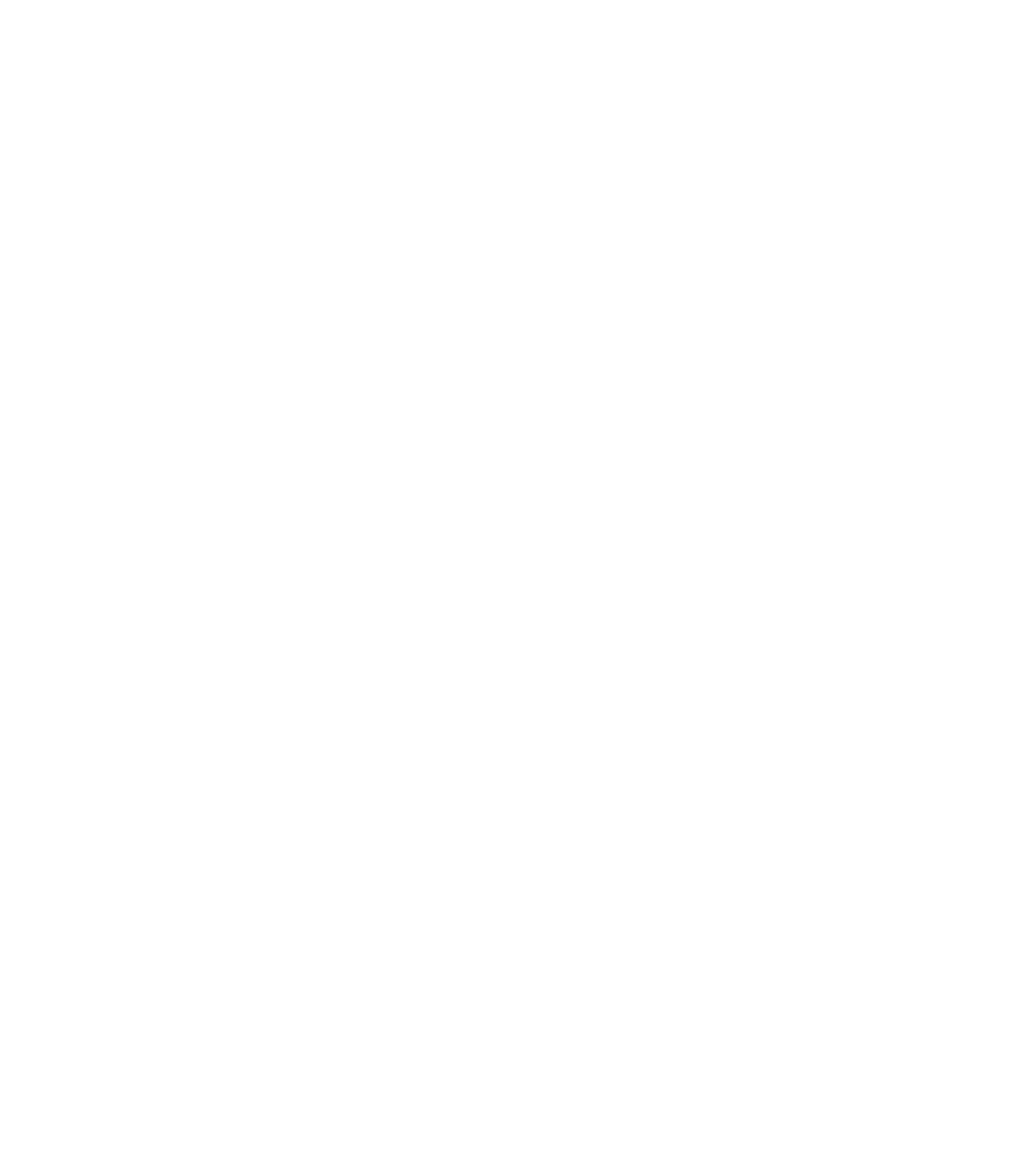
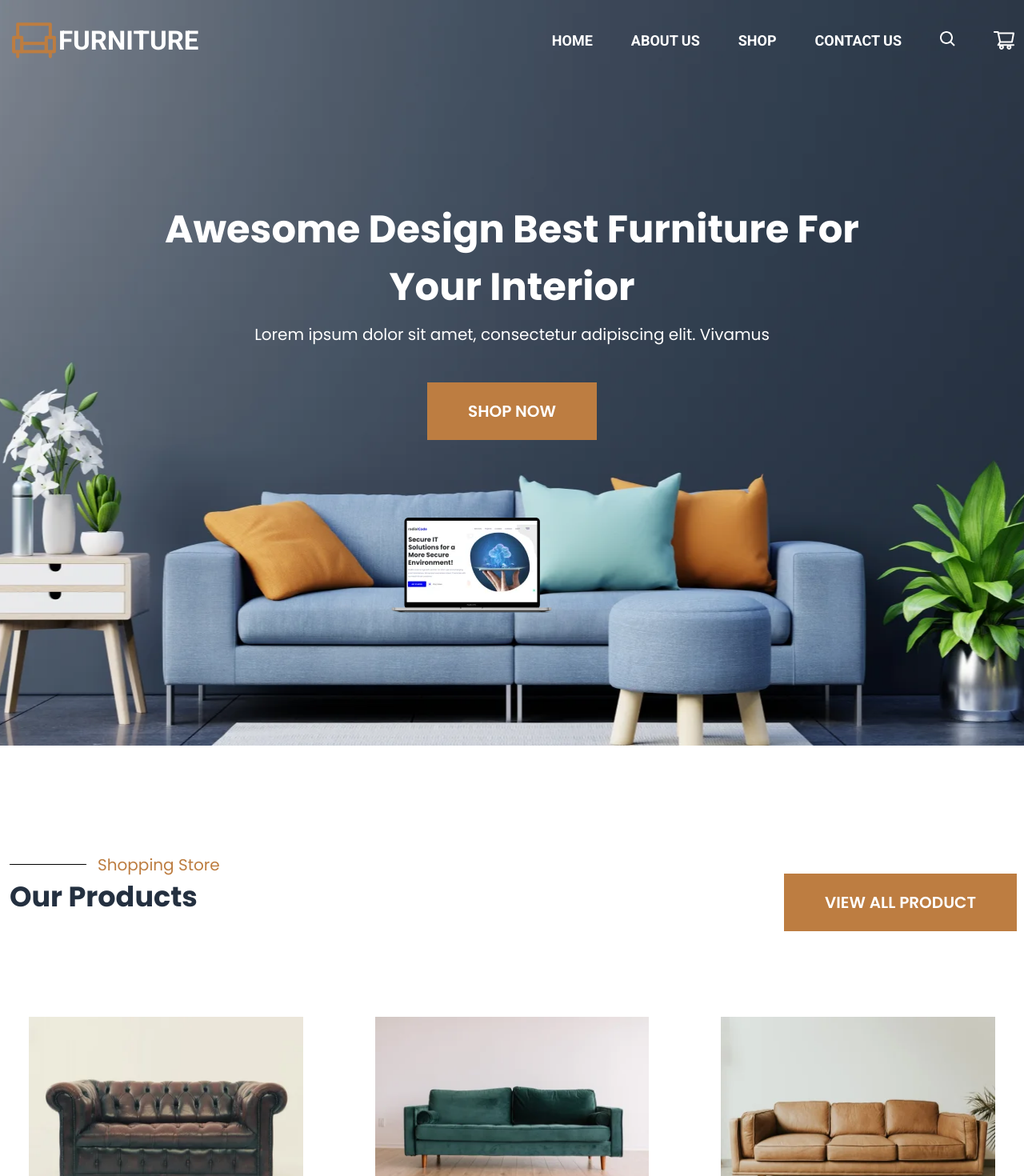
Before and after one commit to prince-372/furniture, a React (Create React App) app: page /shop in a window 1280 px wide. Before the commit this address had no page. Shown: the top 1470 px of the page at 80% size. Before the commit the page ends 800 px from the top, so only its background shows below. Built offline with nearby package versions, Linux system fonts and the light colour scheme.

Commit message:
space adjust

```diff
--- a/src/App.js
+++ b/src/App.js
@@ -4,6 +4,7 @@ import './App.css';
 import Home from './pages/Home';
 import Aboutus from './pages/Aboutus';
 import Contactus from './pages/Contactus';
+import Shop from './pages/Shop';
 
 function App() {
   return (
@@ -12,6 +13,7 @@ function App() {
       <Route path='/' exact element={<Home/>}/>
       <Route path='/about' exact element={<Aboutus/>}/>
       <Route path='/contactus' exact element={<Contactus/>}/>
+      <Route path='/shop' exact element={<Shop/>}/>
      </Routes>
     </div>
   );
--- a/src/components/Buy.jsx
+++ b/src/components/Buy.jsx
@@ -161,7 +161,7 @@ const Buy = () => {
                 </div>
                 <div className="min-[890px]:w-7/12 min-[890px]:mt-0 mt-[50px] w-full relative z-[-3]">
                     <Slider ref={btn} {...settings} className="absolute right-0 z-10">{card}</Slider>
-                    <div className='w-[741px] h-[417px] bg-[#243040] absolute top-[-73%] right-0 hidden md:block'></div>
+                    <div className='w-[741px] h-[417px] bg-[#243040] absolute top-[-73%] right-0 hidden lg:block'></div>
                 </div>
             </div>
         </div>
--- a/src/components/Mynav.jsx
+++ b/src/components/Mynav.jsx
@@ -49,7 +49,7 @@ const Mynav = () => {
               </Link>
             </li>
             <li>
-              <Link
+              <Link to={"/shop"}
                 onClick={CloseView}
                 href="#"
                 className="text-white text-lg font-bold font-[roboto] relative after:absolute  after:bg-[#BD7D41] after:w-0 hover:after:w-full after:h-[2px]  after:duration-700 after:top-7 after:left-0"
--- a/src/components/Shopping.jsx
+++ b/src/components/Shopping.jsx
@@ -13,6 +13,7 @@ import Button from "./Button";
 const Shopping = () => {
   const Myarry = [
     {
+      id:1,
       img: sofa1,
       name: "Single Sofa",
       star: <Star />,
@@ -21,6 +22,7 @@ const Shopping = () => {
       btn: <Cartbtn cart="ADD TO CART" />,
     },
     {
+      id:2,
       img: sofa2,
       name: "Single Sofa",
       star: <Star />,
@@ -29,6 +31,7 @@ const Shopping = () => {
       btn: <Cartbtn cart="ADD TO CART"/>,
     },
     {
+      id:3,
       img: sofa3,
       name: "Single Sofa",
       star: <Star />,
@@ -37,6 +40,7 @@ const Shopping = () => {
       btn: <Cartbtn cart="ADD TO CART"/>,
     },
     {
+      id:4,
       img: sofa4,
       name: "Single Sofa",
       star: <Star />,
@@ -45,6 +49,7 @@ const Shopping = () => {
       btn: <Cartbtn cart="ADD TO CART"/>,
     },
     {
+      id:5,
       img: sofa5,
       name: "Single Sofa",
       star: <Star />,
@@ -53,6 +58,7 @@ const Shopping = () => {
       btn: <Cartbtn cart="ADD TO CART"/>,
     },
     {
+      id:6,
       img: sofa6,
       name: "Single Sofa",
       star: <Star />,
--- a/src/pages/Shop.jsx
+++ b/src/pages/Shop.jsx
@@ -0,0 +1,16 @@
+import React from 'react'
+import Header from '../components/Header'
+import Footer from '../components/Footer'
+import Shopping from '../components/Shopping'
+
+const Shop = () => {
+  return (
+    <div>
+        <Header/>
+        <Shopping/>
+        <Footer/>
+    </div>
+  )
+}
+
+export default Shop
```
